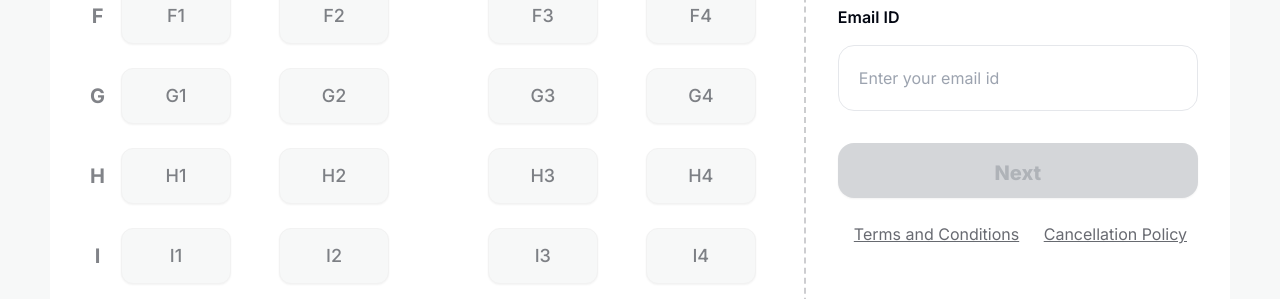
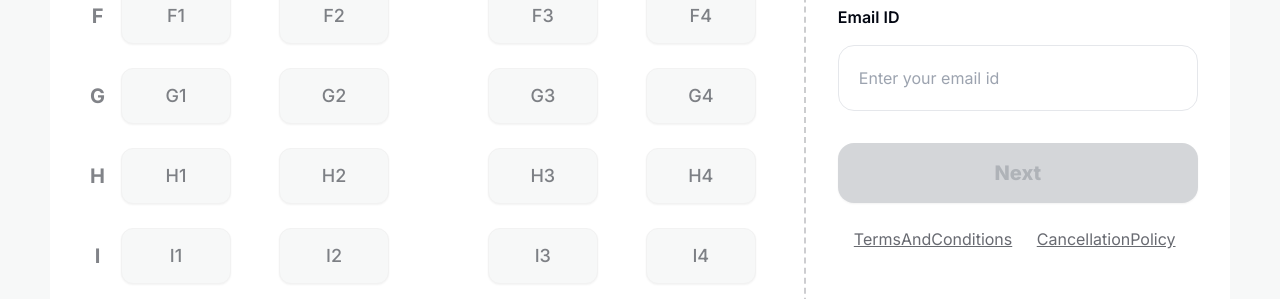
Before and after one commit to manik-kyau/smart-tickting-for-bus, a plain HTML site: page index.html in a window 1280 px wide. Shown: the part 2631-2930 px from the top of the page. Drawn offline with nearby package versions, Linux system fonts and the light colour scheme.

Commit message:
fsdhufsd

```diff
--- a/index.html
+++ b/index.html
@@ -350,7 +350,7 @@
                                 <input id="phoneNum" class="border w-full mt-2 lg:mt-4 p-4 lg:p-5 rounded-2xl outline-none" type="email" placeholder="Enter your email id">
                             </form>
                             <!-- You can open the modal using ID.showModal() method -->
-                            <button id="submitBtn" class="btn h-[55px] mb-6 mt-8 bg- w-full rounded-2xl border-none py-4 text-xl font-extrabold text-white bg-[#1DD100] hover:bg-[#1DD100]" onclick="my_modal_3.showModal()" disabled>Next</button>
+                            <button id="submitBtn" class="btn h-[60px] mb-6 mt-8 bg- w-full rounded-2xl border-none py-4 text-xl font-extrabold text-white bg-[#1DD100] hover:bg-[#1DD100]" onclick="my_modal_3.showModal()" disabled>Next</button>
                             <dialog id="my_modal_3" class="modal">
                             <div class="modal-box h-[500px] p-8">
                                 <form method="dialog">
@@ -370,8 +370,8 @@
                             </dialog>
                             <!-- ----------- -->
                             <div class=" text-[#03071299] mx-auto space-y-3">
-                                <a class="text-base font-normal ml-4 underline" href="">Terms and Conditions</a>
-                                <a class="text-base font-normal  ml-5 underline" href="">Cancellation Policy</a>
+                                <a class="text-base font-normal ml-4 underline" href="">TermsAndConditions</a>
+                                <a class="text-base font-normal  ml-5 underline" href="">CancellationPolicy</a>
                             </div>
                             <!-- -------------- -->
                         </div>
```
